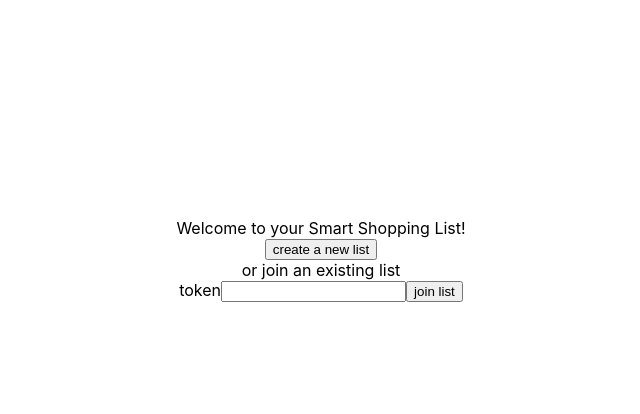
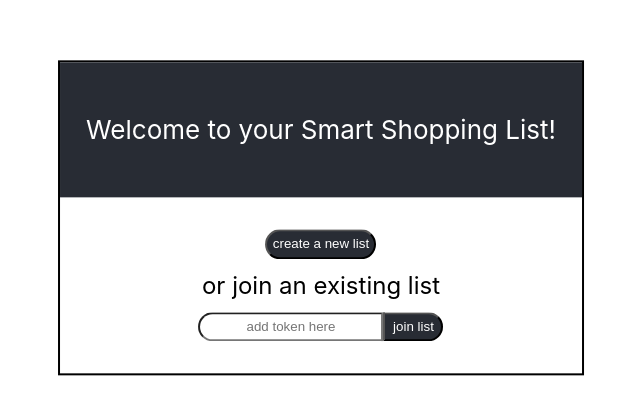
Before and after one commit to the-collab-lab/tcl-41-smart-shopping-list, a React (Create React App) app: page / in a window 1280 px wide. Shown: the part 182-596 px from the top of the page, without its empty margins (319-959 px from the left). Built offline with nearby package versions, Linux system fonts and the light colour scheme.

Commit message:
welcome page

```diff
--- a/src/App.css
+++ b/src/App.css
@@ -1,20 +1,60 @@
 .App {
+  top: 50%;
+  left: 50%;
+  display: flex;
+  transform: translate(-50%, -50%);
+  position: absolute;
+  text-align: center;
+  border: 2px solid black;
+}
+
+/* .App-logo {
+  height: 40vmin;
+} */
+
+.header {
+  margin: 0;
+  padding: 2em 1em;
+  background-color: #282c34;
+  font-size: calc(10px + 2vmin);
+  color: white;
+}
+
+.subheader {
+  padding: 2em;
+}
+
+.listSubhead {
+  font-size: calc(8px + 2vmin);
+  padding: 12px 0;
+}
+
+.inputForm {
+  display: flex;
+  flex-direction: row;
+  justify-content: center;
+}
+
+.input {
+  border-top-left-radius: 50px;
+  border-bottom-left-radius: 50px;
   text-align: center;
 }
 
-.App-logo {
-  height: 40vmin;
+.newListButton {
+  padding: 0.4em;
+  border-radius: 50px;
+  color: white;
+  background-color: #282c34;
 }
 
-.App-header {
-  /* background-color: #282c34; */
-  min-height: 50vh;
-  display: flex;
-  flex-direction: column;
-  align-items: center;
-  justify-content: center;
-  font-size: calc(10px + 2vmin);
-  /* color: white; */
+.joinButton {
+  padding: 0.4em 0;
+  border-top-right-radius: 50px;
+  border-bottom-right-radius: 50px;
+  color: white;
+  background-color: #282c34;
+  width: 60px;
 }
 
 .App-link {
--- a/src/App.js
+++ b/src/App.js
@@ -81,22 +81,27 @@ function App() {
             <header className="header">
               Welcome to your Smart Shopping List!
             </header>
+            <div className="subheader">
+              <button className="newListButton" onClick={onClick}>
+                create a new list
+              </button>
 
-            <button onClick={onClick}>create a new list</button>
-
-            <header>or join an existing list</header>
-            <form onSubmit={handleSubmit}>
-              <label>
-                token
+              <header className="listSubhead">or join an existing list</header>
+              <form className="inputForm" onSubmit={handleSubmit}>
                 <input
+                  className="input"
                   type="text"
                   value={submittedToken}
                   onChange={handleItemNameChange}
+                  placeholder="add token here"
+                  aria-label="your token"
                   required
                 />
-              </label>
-              <button type="submit">join list</button>
-            </form>
+                <button className="joinButton" type="submit">
+                  join list
+                </button>
+              </form>
+            </div>
           </>
         )}
       </div>
```
